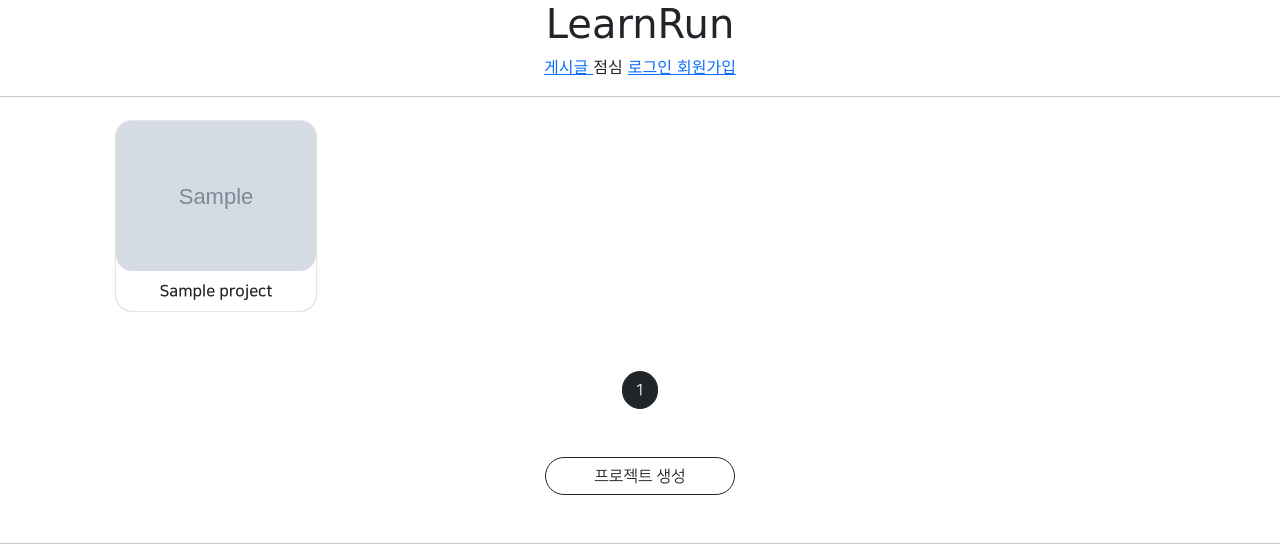
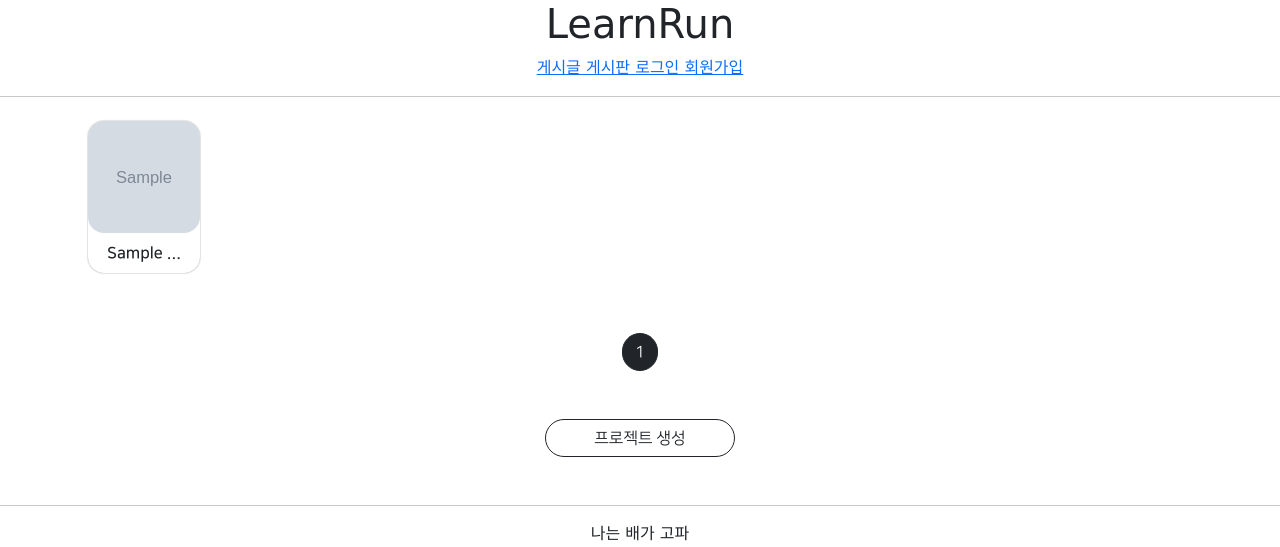
Before and after one commit to RunLearn/LearnRun-django-web, a Django app: page /projects/list/ in a window 1280 px wide. Shown: the top 547 px of the page. Run offline with Django 3.2, Linux system fonts and the light colour scheme; tables that the repository leaves empty hold one stand-in row (values such as "Sample post"); grey boxes marked "Sample" are stand-in pictures; parts of the project's set-up code (start-up, migrations or seed data) failed here and were passed over; some libraries are stand-ins or nearby versions; some web fonts are replaced.

Commit message:
8/18 commit 1

```diff
--- a/projectapp/templates/projectapp/list.html
+++ b/projectapp/templates/projectapp/list.html
@@ -10,8 +10,6 @@
         }
 
         .container div {
-          width: 45%;
-            max-width: 200px;
           background-color: white;
           display: flex;
           justify-content: center;
@@ -22,7 +20,9 @@
         }
 
         .container img{
-            width: 100%;
+            width: 7rem;
+            height: 7rem;
+            object-fit: cover;
             border-radius: 1rem;
         }
 
@@ -35,7 +35,7 @@
             <a href="{% url 'projectapp:detail' pk=project.pk %}">
                 <img src="{{ project.image.url }}" alt="">
             </a>
-          <span class="my-2 NNS_B">{{ project.name }}</span>
+          <span class="my-2 NNS_B">{{ project.name | truncatechars:10 }}</span>
           </div>
 
       {% endfor %}
--- a/templates/header.html
+++ b/templates/header.html
@@ -6,7 +6,9 @@
         <a href="{% url 'articleapp:list' %}">
             게시글
         </a>
-        <span>점심</span>
+        <a href="{% url 'projectapp:list' %}">
+            게시판
+        </a>
         {% if not user.is_authenticated %}
         <span>
             <a href="{% url 'accountapp:login' %}">
```
